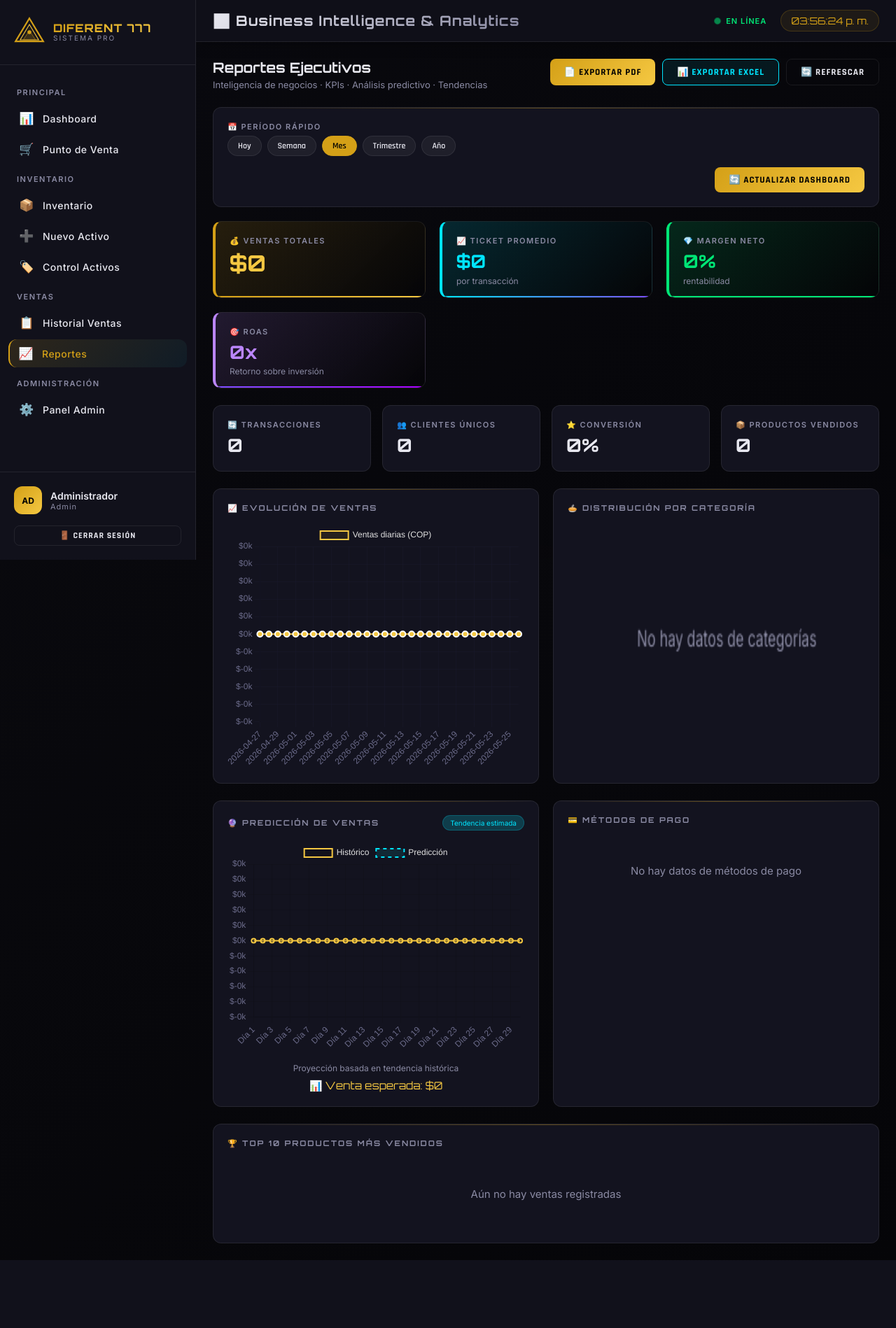
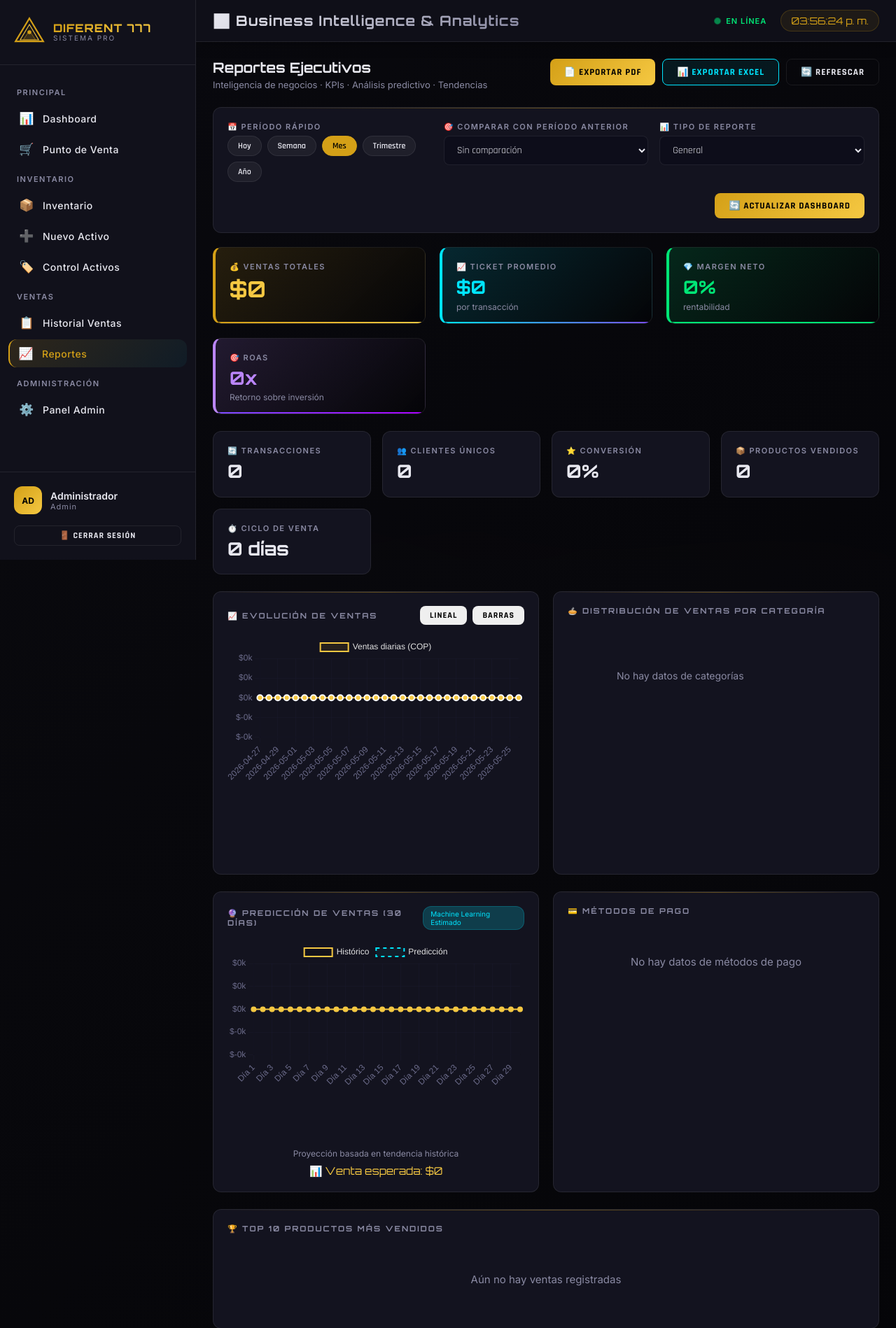
Before and after one commit to juliancamilos86-art/Diferent777, a Flask app: page /reportes in a window 1280 px wide. Shown: the top 1898 px of the page at 70% size. Before the commit the page ends 1801 px from the top, so only its background shows below. Run offline with Flask 3, Linux system fonts and the light colour scheme; a user stored in the database is signed in; data comes from the database, SQL or seed files in the repository; data that the repository does not hold is empty.

Commit message:
Update reportes.html

```diff
--- a/templates/reportes.html
+++ b/templates/reportes.html
@@ -35,6 +35,23 @@
           <a href="{{ url_for('reportes.reportes', periodo='anual') }}" class="filter-chip {{ 'active' if periodo=='anual' else '' }}">Año</a>
         </div>
       </div>
+      <div>
+        <label class="form-label">🎯 Comparar con período anterior</label>
+        <select name="comparar" class="form-control">
+          <option value="">Sin comparación</option>
+          <option value="semana" {{ 'selected' if comparar=='semana' else '' }}>Semana anterior</option>
+          <option value="mes" {{ 'selected' if comparar=='mes' else '' }}>Mes anterior</option>
+          <option value="anual" {{ 'selected' if comparar=='anual' else '' }}>Mismo período año anterior</option>
+        </select>
+      </div>
+      <div>
+        <label class="form-label">📊 Tipo de reporte</label>
+        <select name="tipo_reporte" class="form-control">
+          <option value="general" {{ 'selected' if tipo_reporte=='general' else '' }}>General</option>
+          <option value="detallado" {{ 'selected' if tipo_reporte=='detallado' else '' }}>Detallado con tendencias</option>
+          <option value="ejecutivo" {{ 'selected' if tipo_reporte=='ejecutivo' else '' }}>Ejecutivo resumido</option>
+        </select>
+      </div>
     </div>
     <div style="margin-top:16px;display:flex;gap:10px;justify-content:flex-end;">
       <button type="submit" class="btn btn-gold">🔄 Actualizar Dashboard</button>
@@ -42,11 +59,16 @@
   </form>
 </div>
 
-<!-- KPIS PRINCIPALES -->
+<!-- KPIS PRINCIPALES - Métricas Premium -->
 <div class="grid-stats" style="grid-template-columns:repeat(auto-fit,minmax(280px,1fr));gap:20px;margin-bottom:24px;">
   <div class="stat-card gold" style="background:linear-gradient(135deg,rgba(212,160,23,0.15),rgba(0,0,0,0.3));border-left:4px solid var(--gold);">
     <div class="stat-label">💰 VENTAS TOTALES</div>
     <div class="stat-value gold" style="font-size:32px;">${{ "{:,.0f}".format(total).replace(',','.') if total else '0' }}</div>
+    {% if var_vs_anterior and var_vs_anterior != 0 %}
+    <div class="stat-change {{ 'up' if var_vs_anterior > 0 else 'down' }}">
+      {{ '↑' if var_vs_anterior > 0 else '↓' }} {{ "%.1f"|format(var_vs_anterior|abs) }}% vs período anterior
+    </div>
+    {% endif %}
   </div>
   <div class="stat-card cyan" style="background:linear-gradient(135deg,rgba(0,229,255,0.15),rgba(0,0,0,0.3));border-left:4px solid var(--cyan);">
     <div class="stat-label">📈 TICKET PROMEDIO</div>
@@ -71,37 +93,42 @@
   <div class="stat-card"><div class="stat-label">👥 Clientes únicos</div><div class="stat-value">{{ clientes_unicos if clientes_unicos else 0 }}</div></div>
   <div class="stat-card"><div class="stat-label">⭐ Conversión</div><div class="stat-value">{{ "%.1f"|format(conversion) if conversion else '0' }}%</div></div>
   <div class="stat-card"><div class="stat-label">📦 Productos vendidos</div><div class="stat-value">{{ total_unidades if total_unidades else 0 }}</div></div>
+  <div class="stat-card"><div class="stat-label">⏱️ Ciclo de venta</div><div class="stat-value">{{ ciclo_venta if ciclo_venta else '0' }} días</div></div>
 </div>
 
-<!-- GRÁFICOS - Cada uno con su propio canvas independiente -->
+<!-- GRÁFICOS AVANZADOS -->
 <div class="grid-2" style="gap:20px;margin-bottom:24px;">
   <div class="card">
     <div class="card-header">
       <span class="card-title">📈 Evolución de Ventas</span>
+      <div style="display:flex;gap:8px;">
+        <button onclick="changeTrendChartType('line')" class="btn btn-sm">Lineal</button>
+        <button onclick="changeTrendChartType('bar')" class="btn btn-sm">Barras</button>
+      </div>
     </div>
-    <div style="position:relative;height:350px;width:100%;">
-      <canvas id="trendChart" style="width:100% !important; height:100% !important;"></canvas>
+    <div style="position:relative;height:320px;width:100%;">
+      <canvas id="trendChart"></canvas>
     </div>
   </div>
   <div class="card">
     <div class="card-header">
-      <span class="card-title">🥧 Distribución por Categoría</span>
+      <span class="card-title">🥧 Distribución de Ventas por Categoría</span>
     </div>
-    <div style="position:relative;height:350px;width:100%;">
-      <canvas id="pieChart" style="width:100% !important; height:100% !important;"></canvas>
+    <div style="position:relative;height:320px;width:100%;">
+      <canvas id="pieChart"></canvas>
     </div>
   </div>
 </div>
 
-<!-- Análisis adicional -->
+<!-- Análisis de Tendencias y Predicciones -->
 <div class="grid-2" style="gap:20px;margin-bottom:24px;">
   <div class="card">
     <div class="card-header">
-      <span class="card-title">🔮 Predicción de Ventas</span>
-      <span class="badge-cyan">Tendencia estimada</span>
+      <span class="card-title">🔮 Predicción de Ventas (30 días)</span>
+      <span class="badge-cyan">Machine Learning Estimado</span>
     </div>
-    <div style="position:relative;height:300px;width:100%;">
-      <canvas id="forecastChart" style="width:100% !important; height:100% !important;"></canvas>
+    <div style="position:relative;height:280px;width:100%;">
+      <canvas id="forecastChart"></canvas>
     </div>
     <div style="margin-top:16px;text-align:center;">
       <div style="font-size:12px;color:var(--muted);">Proyección basada en tendencia histórica</div>
@@ -114,7 +141,7 @@
     <div class="card-header">
       <span class="card-title">💳 Métodos de Pago</span>
     </div>
-    <div style="max-height:300px;overflow-y:auto;">
+    <div style="max-height:280px;overflow-y:auto;">
       {% if metodos and metodos.items() %}
       {% for metodo, monto in metodos.items()|sort(attribute='1',reverse=True) %}
       <div style="margin-bottom:12px;">
@@ -149,6 +176,7 @@
           <th>Unidades</th>
           <th>Total Ventas</th>
           <th>Contribución %</th>
+          <th>Ticket Promedio</th>
         </tr>
       </thead>
       <tbody>
@@ -166,6 +194,7 @@
               <span style="font-size:11px;">{{ "%.1f"|format((data.total/total*100) if total else 0) }}%</span>
             </div>
           </td>
+          <td class="td-price">${{ "{:,.0f}".format(data.total/data.qty).replace(',','.') if data.qty else '0' }}</td>
         </tr>
         {% endfor %}
       </tbody>
@@ -182,6 +211,7 @@
 let trendChart = null;
 let pieChart = null;
 let forecastChart = null;
+let currentChartType = 'line';
 
 // Función para formatear números
 function formatNumber(num) {
@@ -196,7 +226,7 @@ const categorias = {{ categorias_venta.keys()|list|tojson|safe if categorias_ven
 const valoresCategorias = {{ categorias_venta.values()|list|tojson|safe if categorias_venta else '[]' }};
 
 // Función para crear gráfico de tendencia
-function createTrendChart() {
+function createTrendChart(type = 'line') {
     const canvas = document.getElementById('trendChart');
     if (!canvas) return;
 
@@ -214,7 +244,7 @@ function createTrendChart() {
     if (!ctx) return;
 
     // Validar datos
-    if (!labels || labels.length === 0) {
+    if (!labels || labels.length === 0 || !values || values.length === 0) {
         ctx.fillStyle = '#8a8aa3';
         ctx.font = '14px Inter';
         ctx.fillText('No hay datos disponibles', canvas.width/2 - 80, canvas.height/2);
@@ -223,17 +253,17 @@ function createTrendChart() {
 
     try {
         trendChart = new Chart(ctx, {
-            type: 'line',
+            type: type,
             data: {
                 labels: labels,
                 datasets: [{
                     label: 'Ventas diarias (COP)',
                     data: values,
                     borderColor: '#f5c842',
-                    backgroundColor: 'rgba(212,160,23,0.1)',
+                    backgroundColor: type === 'line' ? 'rgba(212,160,23,0.1)' : 'rgba(212,160,23,0.6)',
                     borderWidth: 2,
                     tension: 0.3,
-                    fill: true,
+                    fill: type === 'line',
                     pointBackgroundColor: '#f5c842',
                     pointBorderColor: '#fff',
                     pointRadius: 4,
@@ -278,6 +308,12 @@ function createTrendChart() {
     } catch(e) {
         console.error('Error creando trendChart:', e);
     }
+}
+
+// Función para cambiar tipo de gráfico de tendencia
+function changeTrendChartType(type) {
+    currentChartType = type;
+    createTrendChart(type);
 }
 
 // Función para crear gráfico de pastel
@@ -399,7 +435,8 @@ function createForecastChart() {
                         borderColor: '#f5c842',
                         borderWidth: 2,
                         tension: 0.3,
-                        pointRadius: 3
+                        pointRadius: 3,
+                        pointBackgroundColor: '#f5c842'
                     },
                     {
                         label: 'Predicción',
@@ -409,7 +446,8 @@ function createForecastChart() {
                         borderDash: [5, 5],
                         tension: 0.3,
                         pointRadius: 3,
-                        backgroundColor: 'rgba(0,229,255,0.1)'
+                        pointBackgroundColor: '#00e5ff',
+                        backgroundColor: 'rgba(0,229,255,0.05)'
                     }
                 ]
             },
@@ -439,14 +477,16 @@ function createForecastChart() {
                                 return '$' + formatNumber(v/1000) + 'k';
                             },
                             color: '#6b6b8a'
-                        }
+                        },
+                        grid: { color: 'rgba(30,30,53,0.3)' }
                     },
                     x: {
                         ticks: {
                             color: '#6b6b8a',
                             maxRotation: 45,
                             minRotation: 45
-                        }
+                        },
+                        grid: { color: 'rgba(30,30,53,0.3)' }
                     }
                 }
             }
@@ -481,14 +521,29 @@ function exportToPDF() {
     window.location.href = `/exportar/pdf?${params.toString()}`;
 }
 
+// Mostrar loading
+function showLoading() {
+    const overlay = document.getElementById('loadingOverlay');
+    if (overlay) overlay.style.display = 'flex';
+}
+
+function hideLoading() {
+    const overlay = document.getElementById('loadingOverlay');
+    if (overlay) overlay.style.display = 'none';
+}
+
 // Inicializar todo cuando el DOM esté listo
 document.addEventListener('DOMContentLoaded', function() {
+    // Mostrar loading mientras se cargan los datos
+    showLoading();
+
     // Pequeño delay para asegurar que los canvas están renderizados
     setTimeout(() => {
-        createTrendChart();
+        createTrendChart('line');
         createPieChart();
         createForecastChart();
-    }, 200);
+        hideLoading();
+    }, 300);
 
     // Recrear gráficos al redimensionar con debounce
     let resizeTimeout;
@@ -499,7 +554,7 @@ document.addEventListener('DOMContentLoaded', function() {
         }, 250);
     });
 
-    // Recrear gráficos cuando la página se vuelve visible (después de pestaña inactiva)
+    // Recrear gráficos cuando la página se vuelve visible
     document.addEventListener('visibilitychange', function() {
         if (!document.hidden) {
             setTimeout(() => {
@@ -507,6 +562,14 @@ document.addEventListener('DOMContentLoaded', function() {
             }, 100);
         }
     });
+
+    // Loading en submit del formulario
+    const filterForm = document.getElementById('filterForm');
+    if (filterForm) {
+        filterForm.addEventListener('submit', function() {
+            showLoading();
+        });
+    }
 });
 </script>
 
@@ -550,6 +613,11 @@ document.addEventListener('DOMContentLoaded', function() {
     .btn, .filter-chip, .card-header a, .page-header button { display: none; }
     .card { break-inside: avoid; page-break-inside: avoid; }
 }
+
+#trendChart, #pieChart, #forecastChart {
+    max-width: 100%;
+    max-height: 100%;
+}
 </style>
 
 <!-- Loading Overlay -->
```
